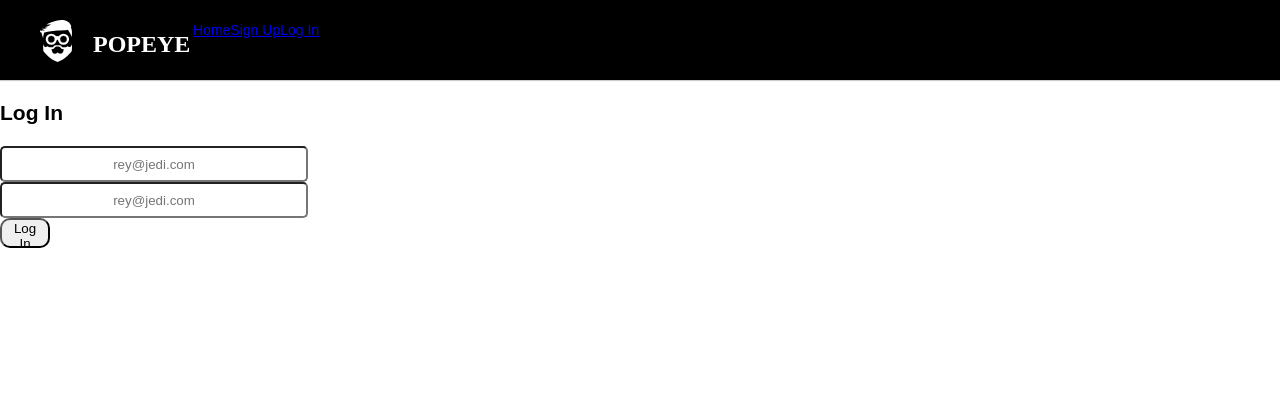
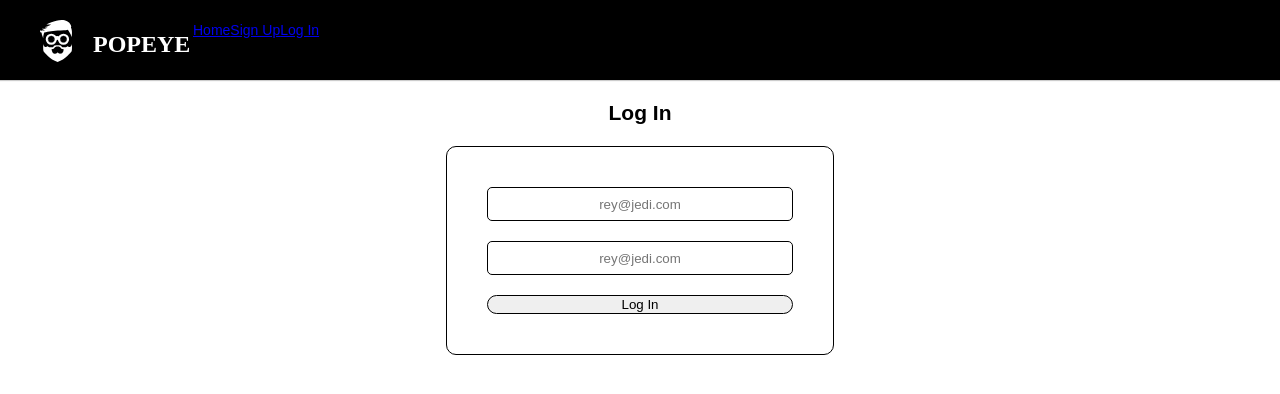
Before and after one commit to nicrodemus/popeye-client, a React (Create React App) app: page /login-page in a window 1280 px wide. Shown: the top 394 px of the page. Built offline with nearby package versions, Linux system fonts and the light colour scheme; no server answers; what google-maps-react would draw is missing.

Commit message:
css fixing

```diff
--- a/src/App.css
+++ b/src/App.css
@@ -30,3 +30,27 @@ body {
 .flex {
   display: flex;
 }
+
+label {
+  display: flex;
+  flex-direction: column;
+  justify-content: space-around;
+}
+
+input {
+  border-radius: 5px;
+  height: 50px;
+  text-align: center;
+  border: 1px solid black;
+}
+
+input {
+  height: 30px;
+  width: 300px;
+}
+
+button {
+  width: 100%;
+  border-radius: 10px;
+  border: 1px solid black;
+}
--- a/src/components/LandingPage.css
+++ b/src/components/LandingPage.css
@@ -6,22 +6,11 @@
   margin-top: 0;
   padding: 0;
 }
+
 h3 {
   margin: 0;
 }
-h3,
-p {
-  color: white;
-  text-align: center;
-}
-input {
-  height: 30px;
-  width: 300px;
-}
-button {
-  height: 30px;
-  width: 50px;
-}
+
 .search {
   background-color: red;
   height: 35px;
--- a/src/components/LoginPage.css
+++ b/src/components/LoginPage.css
@@ -8,7 +8,6 @@
   border: 1px solid black;
   display: flex;
   flex-direction: column;
-    height: 500px;
   justify-content: space-around;
   align-items: center;
   border-radius: 10px;
@@ -23,19 +22,15 @@
   padding-right: 50px;
 }
 
-  label {
-    display: flex;
-    flex-direction: column;
-    justify-content: space-around;
-  }
-
-  input {
-    border-radius: 5px;
-    height: 50px;
-    text-align: center;
-  }
-
 .button-container {
   display: flex;
   justify-content: center;
 }
+
+.pad-40 {
+  padding: 40px;
+}
+
+.margin-top-20 {
+  margin-top: 20px;
+}
--- a/src/components/LoginPage.js
+++ b/src/components/LoginPage.js
@@ -1,6 +1,7 @@
 import React, { Component } from "react";
 import axios from "axios";
 import { Redirect } from "react-router-dom";
+import "./LoginPage.css";
 
 class LoginPage extends Component {
   constructor(props) {
@@ -47,7 +48,7 @@ class LoginPage extends Component {
 
         <div className="login-div">
           <form
-            className="login-form"
+            className="login-form pad-40"
             onSubmit={event => this.handleSubmit(event)}
             >
 
@@ -62,7 +63,7 @@ class LoginPage extends Component {
             </label>
 
             <label>
-              <input
+              <input className="margin-top-20"
                 value={this.state.originalPassword}
                 onChange={event => this.genericSync(event)}
                 type="password"
@@ -70,7 +71,7 @@ class LoginPage extends Component {
                 placeholder="rey@jedi.com"
               />
             </label>
-            <button lassName="button-container">Log In</button>
+            <button className="button-container margin-top-20">Log In</button>
           </form>
         </div>
       </section>
--- a/src/components/SignupPage.css
+++ b/src/components/SignupPage.css
@@ -4,18 +4,17 @@
   align-items: center;
 }
 
-.SignupDiv {
+.signup-div {
   border: 1px solid black;
   display: flex;
   flex-direction: column;
-  height: 500px;
   justify-content: space-around;
   align-items: center;
   border-radius: 10px;
   max-width: 500px;
 }
 
-.SignupForm {
+.signup-form {
   display: flex;
   flex-direction: column;
   justify-content: space-around;
@@ -23,41 +22,15 @@
   padding-right: 50px;
 }
 
-label {
-  display: flex;
-  flex-direction: column;
-  justify-content: space-around;
-}
-
-input {
-  border-radius: 5px;
-  height: 50px;
-  text-align: center;
-}
-
-ul {
-  height: 600px;
-  width: 400px;
-  display: flex;
-  flex-direction: column;
-  justify-content: space-around;
-}
-
-li {
-  list-style-type: none;
-}
-
-button {
-  height: 50px;
-  width: 200px;
-  border-radius: 10px;
-}
-
 .button-container {
   display: flex;
   justify-content: center;
 }
 
-p {
-  text-transform: uppercase;
+.pad-40 {
+  padding: 40px;
 }
+
+.margin-top-20 {
+  margin-top: 20px;
+}
--- a/src/components/SignupPage.js
+++ b/src/components/SignupPage.js
@@ -1,6 +1,7 @@
 import React, { Component } from "react";
 import axios from "axios";
 import "./SignupPage.css";
+import { NavLink } from "react-router-dom";
 
 class SignupPage extends Component {
   constructor(props) {
@@ -53,13 +54,11 @@ class SignupPage extends Component {
     return (
       <section className="SignupPage">
         <h2>Create an Account</h2>
-        <div className="SignupDiv">
+        <div className="signup-div">
           <form
-            className="SignupForm"
+            className="signup-form pad-40"
             onSubmit={event => this.handleSubmit(event)}
           >
-            <ul className="flex-outer">
-              <li>
             <label>
               <input
                 value={this.state.email}
@@ -69,10 +68,10 @@ class SignupPage extends Component {
                 placeholder="Email Adress"
               />
             </label>
-              </li>
-              <li>
+
             <label>
               <input
+                className="margin-top-20"
                 value={this.state.name}
                 onChange={event => this.genericSync(event)}
                 type="text"
@@ -80,10 +79,10 @@ class SignupPage extends Component {
                 placeholder="Name"
               />
             </label>
-              </li>
-              <li>
+
             <label>
               <input
+                className="margin-top-20"
                 value={this.state.surname}
                 onChange={event => this.genericSync(event)}
                 type="text"
@@ -91,10 +90,10 @@ class SignupPage extends Component {
                 placeholder="Surname"
               />
             </label>
-              </li>
-              <li>
+
             <label>
               <input
+                className="margin-top-20"
                 value={this.state.originalPassword}
                 onChange={event => this.genericSync(event)}
                 type="password"
@@ -102,10 +101,10 @@ class SignupPage extends Component {
                 placeholder="Password"
               />
             </label>
-              </li>
-              <li>
+
             <label>
               <input
+                className="margin-top-20"
                 value={this.state.phoneNumber}
                 onChange={event => this.genericSync(event)}
                 type="number"
@@ -113,14 +112,16 @@ class SignupPage extends Component {
                 placeholder="Phone Number"
               />
             </label>
-              </li>
-              <div className="button-container">
-                <button>
+
+            <button className="button-container margin-top-20">
               <p>Sign Up</p>
             </button>
-              </div>
-            </ul>
           </form>
+
+          <p>
+            You are already a client?
+            <NavLink to="/login-page"> Log In</NavLink>
+          </p>
         </div>
       </section>
     );
```
Lines whose indentation alone changed are shown as unchanged.
